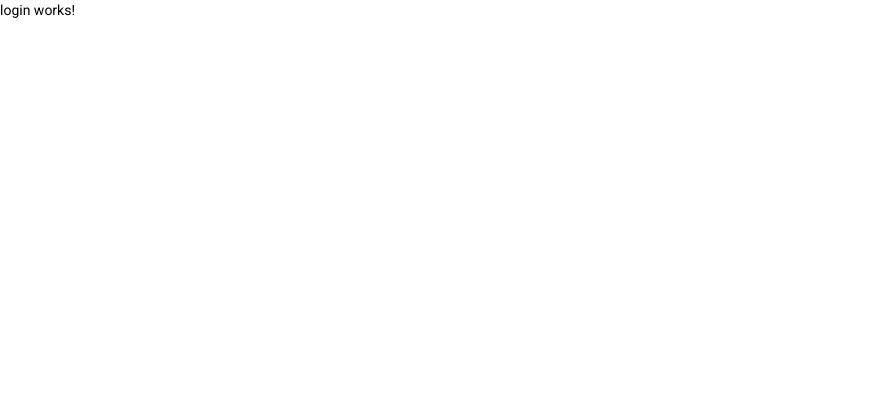
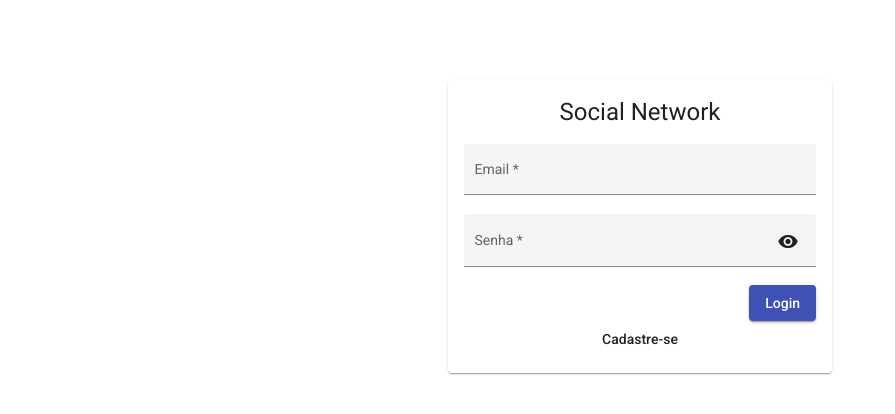
Before and after one commit to leandroltfxexcluir/social-network-front-angular, an Angular app: page /login in a window 1280 px wide. Shown: the top 414 px of the page, without its empty margins (0-895 px from the left). Built offline with nearby package versions, Linux system fonts and the light colour scheme.

Commit message:
criando layout do login

```diff
--- a/src/app/features/login/login.component.html
+++ b/src/app/features/login/login.component.html
@@ -1 +1,28 @@
-<p>login works!</p>
+<div class="sn-w-30 sn-center sn-ptop-5">
+    <mat-card>
+        <div class="sn-text-center">
+            <h1>Social Network</h1>
+        </div>
+        <form (ngSubmit)="login()" [formGroup]="loginForm">
+            <mat-form-field class="sn-w-100" appearance="fill">
+                <mat-label>Email</mat-label>
+                <input matInput type="email" formControlName="email">
+                <mat-error *ngIf="loginForm.controls['email'].invalid">{{ getErrorMessage(loginForm.controls['email'], 'Informe seu email') }}</mat-error>
+            </mat-form-field>
+            <mat-form-field class="sn-w-100" appearance="fill">
+                <mat-label>Senha</mat-label>
+                <input matInput [type]="hidePassword ? 'password' : 'text'" formControlName="password">
+                <button mat-icon-button matSuffix (click)="hidePassword = !hidePassword" type="button">
+                    <mat-icon>{{ hidePassword ? 'visibility' : 'visibility_off' }}</mat-icon>
+                </button>
+                <mat-error *ngIf="loginForm.controls['password'].invalid">{{ getErrorMessage(loginForm.controls['password'], 'Informe sua senha') }}</mat-error>
+            </mat-form-field>
+            <div class="sn-text-right">
+                <button mat-raised-button color="primary" type="submit">Login</button>
+            </div>
+            <div class="sn-text-center">
+                <a mat-button>Cadastre-se</a>
+            </div>
+        </form>
+    </mat-card>
+</div>
--- a/src/app/features/login/login.component.ts
+++ b/src/app/features/login/login.component.ts
@@ -1,4 +1,5 @@
 import { Component, OnInit } from '@angular/core';
+import { FormBuilder, FormGroup, Validators } from '@angular/forms';
 
 @Component({
   selector: 'sn-login',
@@ -7,9 +8,42 @@ import { Component, OnInit } from '@angular/core';
 })
 export class LoginComponent implements OnInit {
 
-  constructor() { }
+  hidePassword: boolean = true;
+  loginForm!: FormGroup;
+
+  constructor(
+    private formBuilder: FormBuilder
+  ) { }
 
   ngOnInit(): void {
+    this.loginForm = this.buildLoginForm();
+    console.log(this.loginForm.controls['email']);
+
+  }
+
+  login(): void {
+    if (this.loginForm.valid) {
+      console.log('form valid');
+    } else {
+      console.log('form invalid');
+    }
+  }
+
+  buildLoginForm(): FormGroup {
+    return this.formBuilder.group(
+      {
+        email: [null, Validators.required],
+        password: [null, Validators.required],
+      }
+    );
+  }
+
+  getErrorMessage(control: any, message: string) {
+    if (control.hasError('required')) {
+      return message;
+    }
+
+    return '';
   }
 
 }
--- a/src/styles.css
+++ b/src/styles.css
@@ -1,4 +1,38 @@
 /* You can add global styles to this file, and also import other style files */
+
+::-ms-reveal { display: none; }
 
 html, body { height: 100%; }
 body { margin: 0; font-family: Roboto, "Helvetica Neue", sans-serif; }
+
+.sn-center { margin: 0 auto; }
+
+.sn-text-center { text-align: center; }
+.sn-text-right { text-align: right; }
+
+.sn-ptop-1 { padding-top: 1rem; }
+.sn-ptop-2 { padding-top: 2rem; }
+.sn-ptop-3 { padding-top: 3rem; }
+.sn-ptop-4 { padding-top: 4rem; }
+.sn-ptop-5 { padding-top: 5rem; }
+
+.sn-w-5 { width: 5%; }
+.sn-w-10 { width: 10%; }
+.sn-w-15 { width: 15%; }
+.sn-w-20 { width: 20%; }
+.sn-w-25 { width: 25%; }
+.sn-w-30 { width: 30%; }
+.sn-w-35 { width: 35%; }
+.sn-w-40 { width: 40%; }
+.sn-w-45 { width: 45%; }
+.sn-w-50 { width: 50%; }
+.sn-w-55 { width: 55%; }
+.sn-w-60 { width: 60%; }
+.sn-w-65 { width: 65%; }
+.sn-w-70 { width: 70%; }
+.sn-w-75 { width: 75%; }
+.sn-w-80 { width: 80%; }
+.sn-w-85 { width: 85%; }
+.sn-w-90 { width: 90%; }
+.sn-w-95 { width: 95%; }
+.sn-w-100 { width: 100%; }
```
Also changed, not shown: src/app/features/login/login.module.ts (+17 -2 lines).
